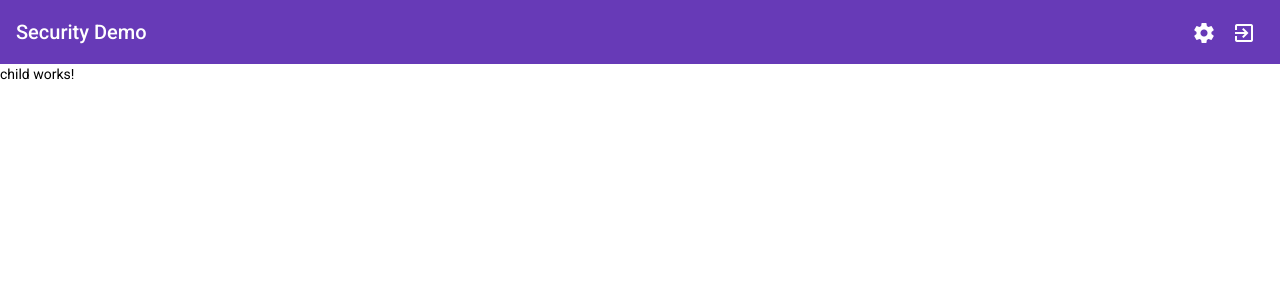
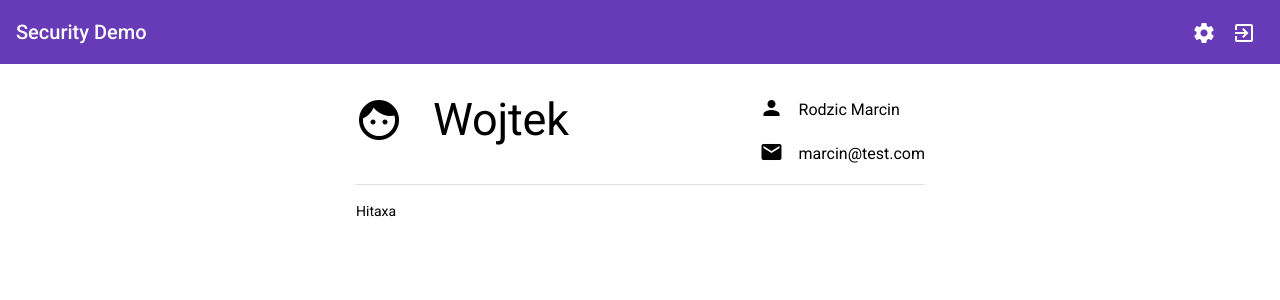
Before and after one commit to Maruchin1/security-demo, an Angular app: page /child in a window 1280 px wide. Shown: the top 300 px of the page. Built offline with nearby package versions, Linux system fonts and the light colour scheme.

Commit message:
Wyświetlanie informacji o zalogowanym dziecku

```diff
--- a/src/app/child/child.component.css
+++ b/src/app/child/child.component.css
@@ -0,0 +1,23 @@
+.sized-container {
+  max-width: 600px;
+}
+
+.header {
+  padding-top: 32px;
+}
+
+.header-text {
+  margin: 0;
+}
+
+.parent-icon {
+  padding: 0;
+}
+
+.items-container {
+  padding: 8px;
+}
+
+.item {
+  padding: 8px;
+}
--- a/src/app/child/child.component.html
+++ b/src/app/child/child.component.html
@@ -1 +1,54 @@
-<p>child works!</p>
+<div class="container">
+
+  <div class="row justify-content-center">
+    <div class="col sized-container">
+
+      <div class="row header">
+        <div class="col-auto">
+          <mat-icon class="size-48">face</mat-icon>
+        </div>
+
+        <div class="col">
+          <h1 class="mat-display-2 header-text">
+            {{loggedChild.name}}
+          </h1>
+        </div>
+
+        <div class="col-auto justify-content-end">
+
+          <div class="row">
+            <div class="col-auto parent-icon">
+              <mat-icon>person</mat-icon>
+            </div>
+            <div class="col">
+              <h3>Rodzic {{loggedChild.parent.name}}</h3>
+            </div>
+          </div>
+
+          <div class="row">
+            <div class="col-auto parent-icon">
+              <mat-icon>email</mat-icon>
+            </div>
+            <div class="col">
+              <h3>{{loggedChild.parent.email}}</h3>
+            </div>
+          </div>
+
+        </div>
+      </div>
+
+      <div class="row">
+        <div class="col">
+          <mat-divider></mat-divider>
+        </div>
+      </div>
+
+      <div class="row items-container">
+        <div class="col-12 item" *ngFor="let medicine of medicines">
+          {{medicine.name}}
+        </div>
+      </div>
+
+    </div>
+  </div>
+</div>
--- a/src/app/child/child.component.ts
+++ b/src/app/child/child.component.ts
@@ -1,4 +1,7 @@
 import {Component, OnInit} from '@angular/core';
+import {ChildService} from '../services/child.service';
+import {LoggedChild} from '../models/logged-child';
+import {Medicine} from '../models/medicine';
 
 @Component({
   selector: 'app-child',
@@ -6,11 +9,32 @@ import {Component, OnInit} from '@angular/core';
   styleUrls: ['./child.component.css']
 })
 export class ChildComponent implements OnInit {
+  loggedChild: LoggedChild;
+  medicines: Medicine[];
 
-  constructor() {
+  constructor(
+    private childService: ChildService
+  ) {
   }
 
-  ngOnInit(): void {
+  ngOnInit() {
+    this.getLoggedChild();
+    this.getMedicines();
   }
 
+  private getLoggedChild() {
+    this.childService.getLoggedChild().subscribe(
+      value => {
+        this.loggedChild = value;
+      }
+    );
+  }
+
+  private getMedicines() {
+    this.childService.getMedicines().subscribe(
+      value => {
+        this.medicines = value;
+      }
+    );
+  }
 }
--- a/src/app/child/child.module.ts
+++ b/src/app/child/child.module.ts
@@ -3,13 +3,17 @@ import {CommonModule} from '@angular/common';
 
 import {ChildRoutingModule} from './child-routing.module';
 import {ChildComponent} from './child.component';
+import {MatIconModule} from '@angular/material/icon';
+import {MatDividerModule} from '@angular/material/divider';
 
 
 @NgModule({
   declarations: [ChildComponent],
   imports: [
     CommonModule,
-    ChildRoutingModule
+    ChildRoutingModule,
+    MatIconModule,
+    MatDividerModule
   ]
 })
 export class ChildModule {
--- /dev/null
+++ b/src/app/models/logged-child.ts
@@ -0,0 +1,7 @@
+import {Parent} from './parent';
+
+export interface LoggedChild {
+  childId: number;
+  name: string;
+  parent: Parent;
+}
--- a/src/app/services/auth.service.ts
+++ b/src/app/services/auth.service.ts
@@ -40,7 +40,17 @@ export class AuthService {
   }
 
   getCurrUserRole(): Observable<UserRole> {
-    return this.currUserRole.asObservable();
+    // return this.currUserRole.asObservable();
+    return of(UserRole.CHILD);
+  }
+
+  getAuthHeaders(): HttpHeaders {
+    const token = localStorage.getItem(this.KEY_AUTH_TOKEN);
+    if (token) {
+      return new HttpHeaders({
+        Authorization: token
+      });
+    }
   }
 
   registerParent(data: RegisterParentData): Observable<void> {
--- /dev/null
+++ b/src/app/services/child.service.ts
@@ -0,0 +1,47 @@
+import {Injectable} from '@angular/core';
+import {HttpClient} from '@angular/common/http';
+import {Observable, of} from 'rxjs';
+import {LoggedChild} from '../models/logged-child';
+import {AuthService} from './auth.service';
+import {Medicine} from '../models/medicine';
+
+@Injectable({
+  providedIn: 'root'
+})
+export class ChildService {
+
+  constructor(
+    private httpClient: HttpClient,
+    private authService: AuthService
+  ) {
+  }
+
+  getLoggedChild(): Observable<LoggedChild> {
+    const authHeaders = this.authService.getAuthHeaders();
+    const mock: LoggedChild = {
+      childId: 1,
+      name: 'Wojtek',
+      parent: {
+        parentId: 1,
+        name: 'Marcin',
+        email: 'marcin@test.com'
+      }
+    };
+    return of(mock);
+  }
+
+  getMedicines(): Observable<Medicine[]> {
+    const authHeaders = this.authService.getAuthHeaders();
+    const mock: Medicine[] = [
+      {
+        medicineId: 1,
+        name: 'Hitaxa',
+        unit: 'tabletki',
+        expireDate: new Date(2021, 3, 21),
+        packageSize: 100,
+        currState: 20
+      }
+    ];
+    return of(mock);
+  }
+}
```
